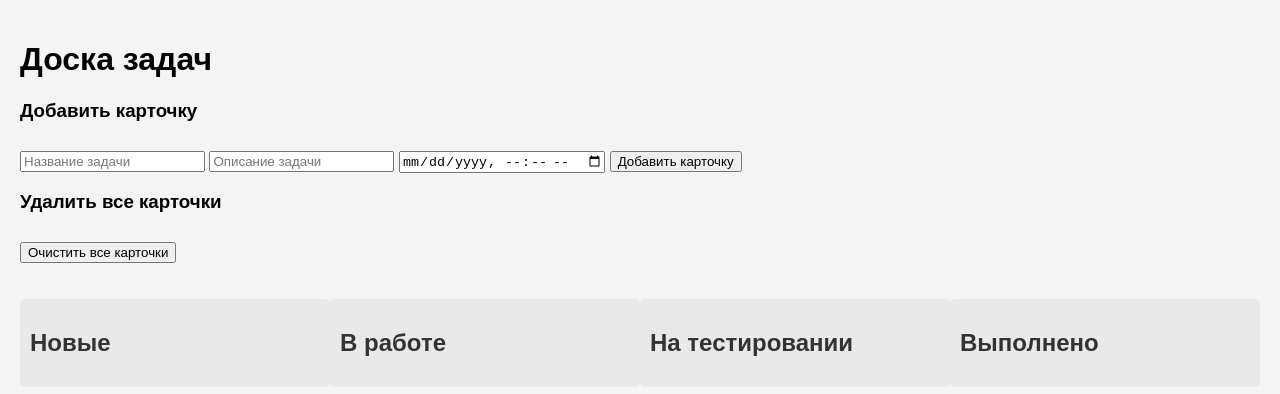
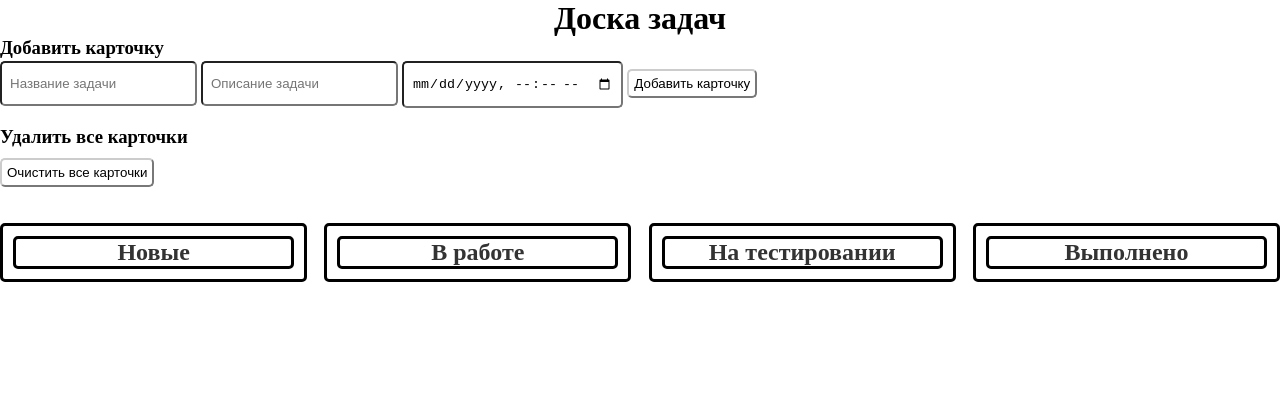
Before and after one commit to JazzY6113/client-task3, a plain HTML site: page index.html in a window 1280 px wide. Drawn offline with nearby package versions, Linux system fonts and the light colour scheme.

Commit message:
Kanban done

```diff
--- a/css/main.css
+++ b/css/main.css
@@ -1,12 +1,18 @@
-body {
-    font-family: Arial, sans-serif;
-    background-color: #f4f4f4;
+* {
     margin: 0;
-    padding: 20px;
+    padding: 0;
+    box-sizing: border-box;
+}
+
+h1 {
+    text-align: center;
 }
 
 h2 {
     color: #333;
+    border: solid black;
+    border-radius: 5px;
+    text-align: center;
 }
 
 .new-card-form, .modal {
@@ -18,28 +24,41 @@ h2 {
 }
 
 .card {
-    background: #fff;
+    background: #6186AA;
     padding: 10px;
     margin: 10px 0;
     border: 1px solid #ccc;
     border-radius: 5px;
+    color: white;
 }
 
 .columns {
     display: flex;
     justify-content: space-between;
+    gap: 5px;
 }
 
 .column {
     width: 24%;
-    background: #e9e9e9;
     padding: 10px;
     border-radius: 5px;
+    border: solid black;
+    display: flex;
+    flex-direction: column;
 }
 
 button {
-    margin-top: 10px;
+    margin: 10px 0 0 0;
+    padding: 5px;
     cursor: pointer;
+    border-radius: 5px;
+    border-color: #ccc;
+    background-color: white;
+}
+
+input {
+    padding: 1vw 1vh;
+    border-radius: 5px;
 }
 
 .modal {
--- a/index.html
+++ b/index.html
@@ -11,25 +11,14 @@
 <body>
     <div id="app">
         <h1>Доска задач</h1>
-        <create-card @card-created="addCard"></create-card>
-        <div>
-            <h3>Удалить все карточки</h3>
-            <button @click="clearCards">Очистить все карточки</button>
-        </div><br>
+        <create-card @card-created="addCard"></create-card><br>
+        <h3>Удалить все карточки</h3>
+        <button @click="clearCards">Очистить все карточки</button><br><br>
         <edit-card v-if="editingCard" :card="editingCard" @save="saveEditedCard" @cancel="cancelEdit"></edit-card><br>
         <div class="columns">
             <div class="column" v-for="column in [1, 2, 3, 4]" :key="column">
                 <h2>{{ column === 1 ? 'Новые' : column === 2 ? 'В работе' : column === 3 ? 'На тестировании' : 'Выполнено' }}</h2>
-                <note-card
-                    v-for="card in cards.filter(c => c.column === column)"
-                    :key="card.id"
-                    :card="card"
-                    :column="column"
-                    @edit-card="editCard"
-                    @delete-card="deleteCard"
-                    @move-card="moveCard"
-                    @move-card-back="moveCardBack"
-                ></note-card>
+                <note-card v-for="card in cards.filter(c => c.column === column)" :key="card.id" :card="card" :column="column" @edit-card="editCard" @delete-card="deleteCard" @move-card="moveCard" @move-card-back="moveCardBack"></note-card>
             </div>
         </div>
     </div>
--- a/js/main.js
+++ b/js/main.js
@@ -18,23 +18,21 @@ Vue.component('note-card', {
             <p>Дата создания: {{ card.createdDate }}</p>
             <p>Дэдлайн: {{ formatDeadline(card.deadline) }}</p>
             <p v-if="card.editDates.length">Даты редактирования: {{ card.editDates.join(', ') }}</p>
-            <p v-if="card.status">{{ card.status }}</p>
-
+            <p v-if="card.status">{{ card.status }}</p><br>
             <div>
-                <button v-if="column === 1 || column === 2 || column === 3" @click="editCard">Редактировать</button>
+                <button v-if="column === 1 || column === 2 || column === 3" @click="editCard">Редактировать</button><br>
                 <button v-if="column === 1" @click="deleteCard">Удалить</button>
             </div>
-
             <div v-if="column === 1">
-                <button @click="moveToInProgress">В работу</button>
+                <button @click="moveToInProgress">В работу</button><br>
             </div>
             <div v-if="column === 2">
-                <button @click="moveToTesting">На тестирование</button>
+                <button @click="moveToTesting">На тестирование</button><br>
             </div>
             <div v-if="column === 3">
-                <button @click="moveToCompleted">Выполнено</button>
+                <button @click="moveToCompleted">Выполнено</button><br>
                 <button @click="moveBackToInProgress">Вернуть в работу</button>
-            </div>
+            </div><br>
         </div>
     `,
     methods: {
@@ -70,7 +68,7 @@ Vue.component('create-card', {
     template: `
         <div>
             <h3>Добавить карточку</h3>
-                        <input v-model="title" placeholder="Название задачи" />
+            <input v-model="title" placeholder="Название задачи" />
             <input v-model="description" placeholder="Описание задачи" />
             <input type="datetime-local" v-model="deadline" />
             <button @click="createCard">Добавить карточку</button>
@@ -142,7 +140,7 @@ let app = new Vue({
                 createdDate: new Date().toLocaleString(),
                 deadline: cardData.deadline,
                 column: 1,
-                editDates: [] // Массив для хранения дат редактирования
+                editDates: []
             };
             this.cards.push(newCard);
             this.saveData();
@@ -158,7 +156,7 @@ let app = new Vue({
         saveEditedCard(card) {
             const index = this.cards.findIndex(c => c.id === card.id);
             if (index !== -1) {
-                card.editDates.push(new Date().toLocaleString()); // Добавляем дату редактирования
+                card.editDates.push(new Date().toLocaleString());
                 this.cards.splice(index, 1, card);
             }
             this.editingCard = null;
@@ -181,7 +179,7 @@ let app = new Vue({
             this.saveData();
         },
         moveCardBack(card, column, reason) {
-            if (column === 2) { // Возвращаем в работу
+            if (column === 2) {
                 card.column = column;
                 card.status = `Возвращено в работу. Причина: ${reason}`;
                 this.saveData();
```
